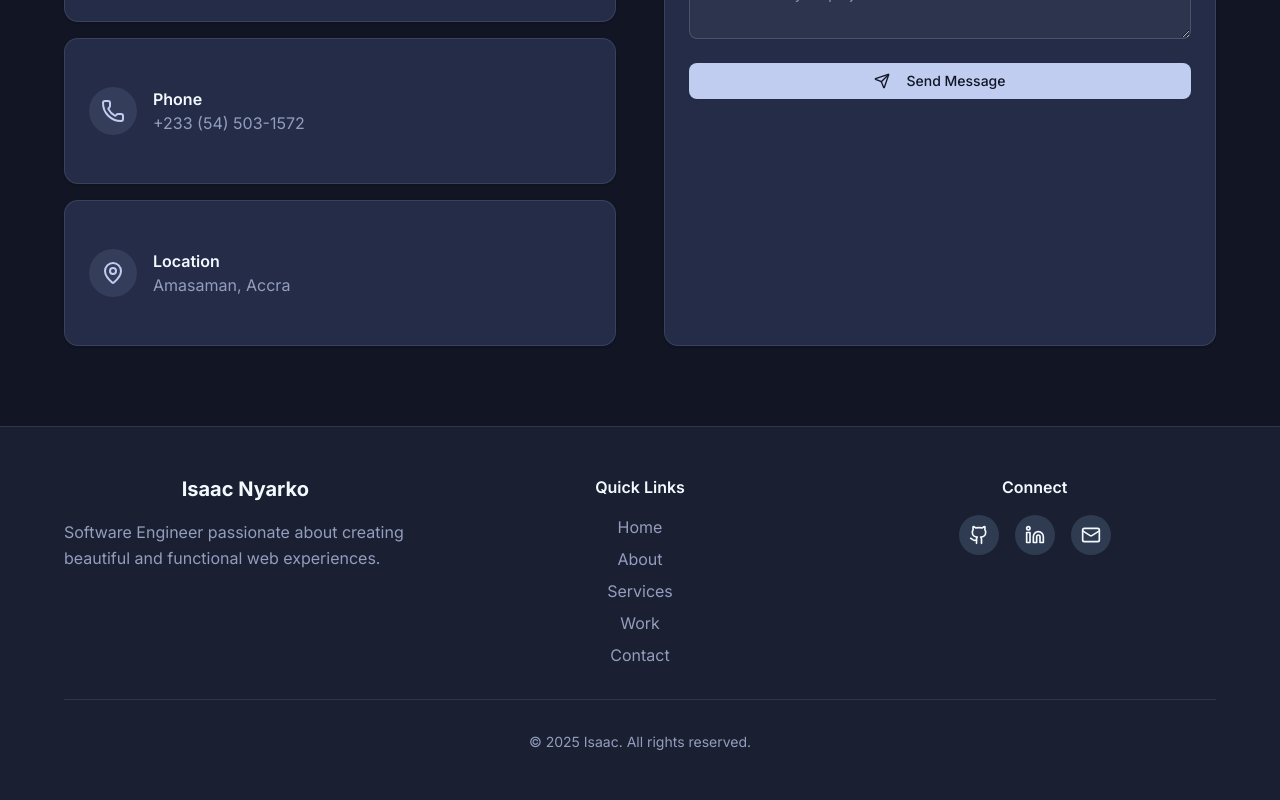
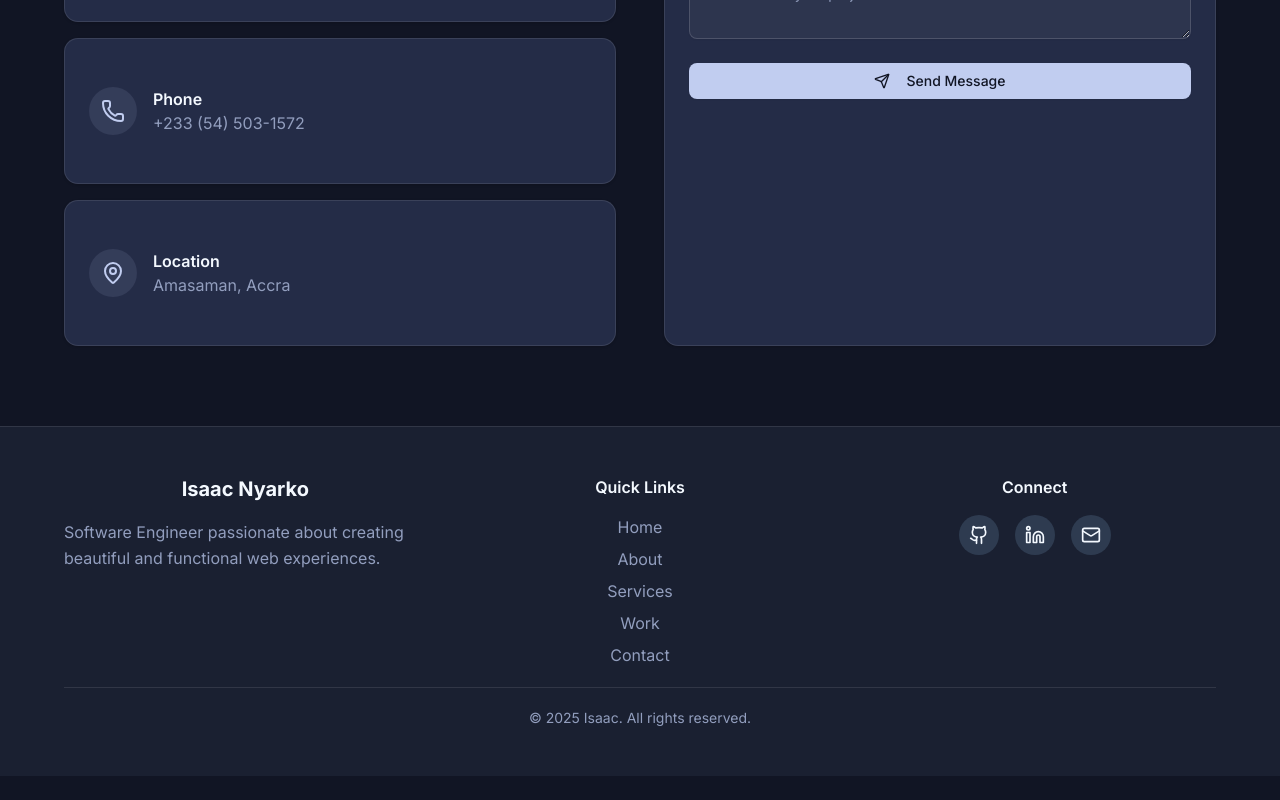
Before and after one commit to nyarko-i/portfolioProject, a Next.js app: page / in a window 1280 px wide. Shown: the part 4701-5501 px from the top of the page. After the commit the page ends 5477 px from the top, so only its background shows below. Built offline with nearby package versions, Linux system fonts and the light colour scheme.

Commit message:
footer section done

```diff
--- a/components/footer.tsx
+++ b/components/footer.tsx
@@ -100,7 +100,7 @@ export default function Footer() {
           </div>
 
           {/* Bottom Bar */}
-          <div className="border-t mt-8 pt-8 ">
+          <div className="border-t mt-5 pt-5 ">
             <p className="text-muted-foreground text-center text-sm">
               © {currentYear} Isaac. All rights reserved.
             </p>
```
